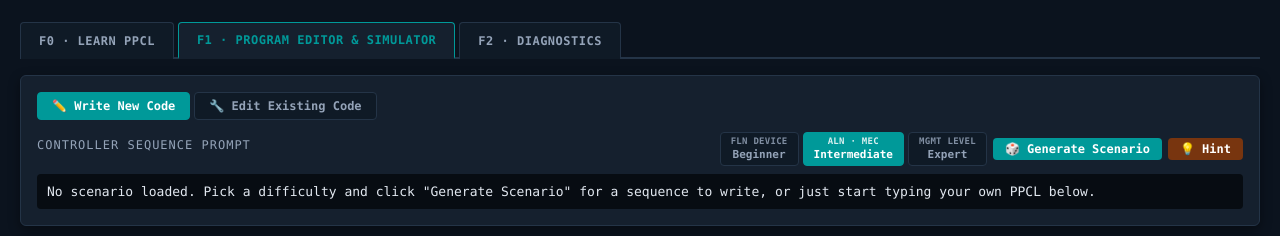
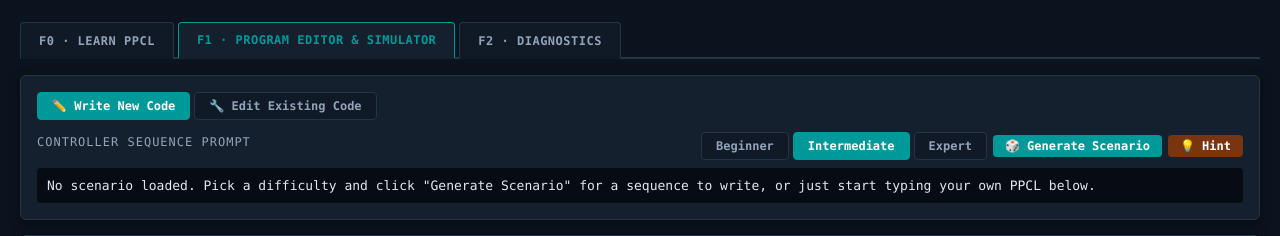
Before and after one commit to gabe711-bit/ppcl-web-app, a Flask app: page / in a window 1280 px wide. Shown: the part 42-278 px from the top of the page. Run offline with Flask 3, Linux system fonts and the light colour scheme.

Commit message:
Simplify difficulty selector labels

```diff
--- a/templates/index.html
+++ b/templates/index.html
@@ -154,11 +154,12 @@
             background: #0f1a26;
             color: #94a3b8;
             border: 1px solid var(--panel-border);
-            padding: 3px 10px;
+            padding: 6px 14px;
             border-radius: 4px;
             text-align: center;
             cursor: pointer;
-            line-height: 1.3;
+            font-size: 12px;
+            font-weight: 700;
         }
 
         .diff-btn:hover {
@@ -170,21 +171,6 @@
             background: var(--siemens-teal);
             color: #fff;
             border-color: var(--siemens-teal);
-        }
-
-        .diff-btn .diff-tier {
-            display: block;
-            font-size: 9px;
-            font-weight: 700;
-            letter-spacing: 0.03em;
-            text-transform: uppercase;
-            opacity: 0.85;
-        }
-
-        .diff-btn .diff-label {
-            display: block;
-            font-size: 11px;
-            font-weight: 700;
         }
 
         .equip-grid {
@@ -1105,19 +1091,16 @@
                             <button type="button" class="diff-btn" data-difficulty="easy"
                                 onclick="selectDifficulty('easy')"
                                 title="FLN Device -- Floor Level Network, a single terminal device like a VAV box or fan coil. Simplest scenarios, one piece of equipment (Beginner).">
-                                <span class="diff-tier">FLN Device</span>
                                 <span class="diff-label">Beginner</span>
                             </button>
                             <button type="button" class="diff-btn active" data-difficulty="medium"
                                 onclick="selectDifficulty('medium')"
                                 title="ALN Controller (MEC) -- Automation Level Network, a real equipment-level PPCL controller. Multi-line logic, lead-lag, PID (Intermediate).">
-                                <span class="diff-tier">ALN · MEC</span>
                                 <span class="diff-label">Intermediate</span>
                             </button>
                             <button type="button" class="diff-btn" data-difficulty="expert"
                                 onclick="selectDifficulty('expert')"
                                 title="Management Level -- building-wide scope, coordinating multiple systems and GOTO decision trees (Expert).">
-                                <span class="diff-tier">Mgmt Level</span>
                                 <span class="diff-label">Expert</span>
                             </button>
                         </div>
```
